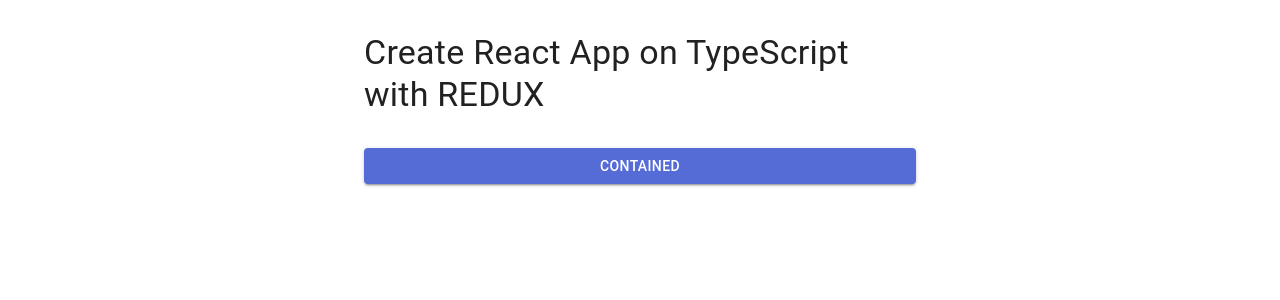
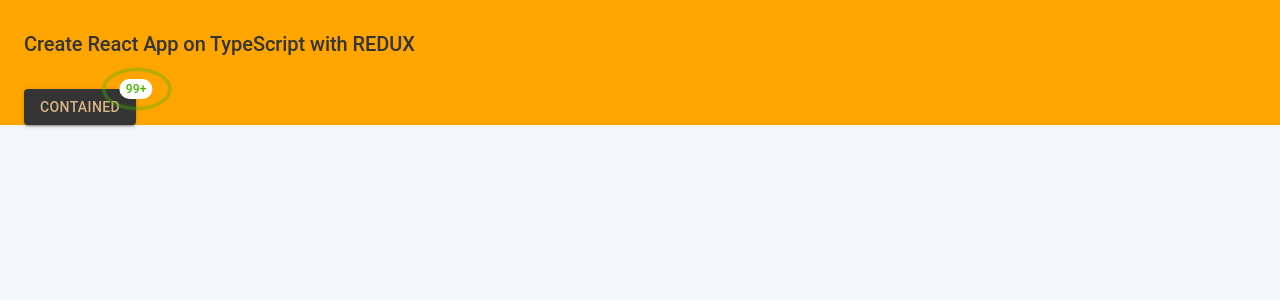
Before and after one commit to Pulatjon97/burak-react, a React (Create React App) app: page / in a window 1280 px wide. Shown: the top 300 px of the page. Built offline with nearby package versions, Linux system fonts and the light colour scheme.

Commit message:
fix: MUI customised integration

```diff
--- a/src/app/App.tsx
+++ b/src/app/App.tsx
@@ -4,15 +4,20 @@
 import Container from '@mui/material/Container';
 import { Box, Stack, Typography } from '@mui/material';
 import Button from '@mui/material/Button';
+import { RippleBadge } from './MaterialTheme/styled';
 function App() {
-  return  <Container maxWidth="sm">
+  return  <Container sx={{ backgroundColor: 'orange' }}>
     <Stack direction="column">
       <Box sx={{ my: 4 }}>
         <Typography variant="h4" component={"h4"}>
           Create React App on TypeScript with REDUX
         </Typography>
       </Box>
+      <Box>
+        <RippleBadge badgeContent={100}>
       <Button variant="contained">Contained</Button>
+        </RippleBadge>
+      </Box>
     </Stack>
   </Container>;
 }
--- /dev/null
+++ b/src/app/MaterialTheme/index.ts
@@ -0,0 +1,66 @@
+import { createTheme } from '@mui/material/styles';
+import { common } from '@mui/material/colors';
+import shadow from './shadow';
+import typography from './typography';
+import { maxWidth } from '@mui/system';
+
+/**
+ * LIGHT THEME (DEFAULT)
+ */
+const light = {
+	palette: {
+		type: 'light',
+		background: {
+			default: '#f8f8ff',
+			paper: common.white,
+		},
+		primary: {
+			contrastText: '#d7b586',
+			main: '#343434',
+		},
+		secondary: {
+			contrastText: '#343434',
+			main: '#d7b586',
+		},
+		text: {
+			primary: '#343434',
+			secondary: '#d7b586',
+			dark: common.black,
+		},
+	},
+	components: {
+		MuiContainer: {
+			styleOverrides: {
+				root: {
+					height: '100%',
+				},
+			},
+		},
+		MuiCssBaseline: {
+			styleOverrides: {
+				html: { height: '100%' },
+				body: { background: '#f4f6f8', height: '100%', minHeight: '100%' },
+			},
+		},
+	},
+	shadow,
+	typography,
+};
+
+// A custom theme for this app
+let theme = createTheme(light);
+theme = createTheme(theme, {
+	components: {
+		MuiContainer: {
+			styleOverrides: {
+				maxWidthLg: {
+					[theme.breakpoints.up('lg')]: {
+						maxWidth: '1300px',
+					},
+				},
+			},
+		},
+	},
+});
+
+export default theme;
--- /dev/null
+++ b/src/app/MaterialTheme/shadow.ts
@@ -0,0 +1,27 @@
+export default [
+	'none',
+	'0 0 0 1px rgba(63,63,68,0.05), 0 1px 2px 0 rgba(63,63,68,0.15)',
+	'0 0 1px 0 rgba(0,0,0,0.31), 0 2px 2px -2px rgba(0,0,0,0.25)',
+	'0 0 1px 0 rgba(0,0,0,0.31), 0 3px 4px -2px rgba(0,0,0,0.25)',
+	'0 0 1px 0 rgba(0,0,0,0.31), 0 3px 4px -2px rgba(0,0,0,0.25)',
+	'0 0 1px 0 rgba(0,0,0,0.31), 0 4px 6px -2px rgba(0,0,0,0.25)',
+	'0 0 1px 0 rgba(0,0,0,0.31), 0 4px 6px -2px rgba(0,0,0,0.25)',
+	'0 0 1px 0 rgba(0,0,0,0.31), 0 4px 8px -2px rgba(0,0,0,0.25)',
+	'0 0 1px 0 rgba(0,0,0,0.31), 0 5px 8px -2px rgba(0,0,0,0.25)',
+	'0 0 1px 0 rgba(0,0,0,0.31), 0 6px 12px -4px rgba(0,0,0,0.25)',
+	'0 0 1px 0 rgba(0,0,0,0.31), 0 7px 12px -4px rgba(0,0,0,0.25)',
+	'0 0 1px 0 rgba(0,0,0,0.31), 0 6px 16px -4px rgba(0,0,0,0.25)',
+	'0 0 1px 0 rgba(0,0,0,0.31), 0 7px 16px -4px rgba(0,0,0,0.25)',
+	'0 0 1px 0 rgba(0,0,0,0.31), 0 8px 18px -8px rgba(0,0,0,0.25)',
+	'0 0 1px 0 rgba(0,0,0,0.31), 0 9px 18px -8px rgba(0,0,0,0.25)',
+	'0 0 1px 0 rgba(0,0,0,0.31), 0 10px 20px -8px rgba(0,0,0,0.25)',
+	'0 0 1px 0 rgba(0,0,0,0.31), 0 11px 20px -8px rgba(0,0,0,0.25)',
+	'0 0 1px 0 rgba(0,0,0,0.31), 0 12px 22px -8px rgba(0,0,0,0.25)',
+	'0 0 1px 0 rgba(0,0,0,0.31), 0 13px 22px -8px rgba(0,0,0,0.25)',
+	'0 0 1px 0 rgba(0,0,0,0.31), 0 14px 24px -8px rgba(0,0,0,0.25)',
+	'0 0 1px 0 rgba(0,0,0,0.31), 0 16px 28px -8px rgba(0,0,0,0.25)',
+	'0 0 1px 0 rgba(0,0,0,0.31), 0 18px 30px -8px rgba(0,0,0,0.25)',
+	'0 0 1px 0 rgba(0,0,0,0.31), 0 20px 32px -8px rgba(0,0,0,0.25)',
+	'0 0 1px 0 rgba(0,0,0,0.31), 0 22px 34px -8px rgba(0,0,0,0.25)',
+	'0 0 1px 0 rgba(0,0,0,0.31), 0 24px 36px -8px rgba(0,0,0,0.25)',
+];
--- /dev/null
+++ b/src/app/MaterialTheme/styled.ts
@@ -0,0 +1,30 @@
+import { styled } from "@mui/material/styles";
+import Badge from "@mui/material/Badge";
+
+export const RippleBadge = styled(Badge)(({ theme }) => ({
+  "& .MuiBadge-badge": {
+    color: "#44b700",
+    background: "white",
+    "&::after": {
+      position: "absolute",
+      top: "-2px",
+      left: "-2px",
+      width: "120%",
+      height: "120%",
+      borderRadius: "50%",
+      animation: "ripple 1.2s infinite ease-in-out",
+      border: "2px solid currentColor",
+      content: '""',
+    },
+  },
+  "@keyframes ripple": {
+    "0%": {
+      transform: "scale(.8)",
+      opacity: 1,
+    },
+    "100%": {
+      transform: "scale(2.4)",
+      opacity: 0,
+    },
+  },
+}));
--- /dev/null
+++ b/src/app/MaterialTheme/typography.ts
@@ -0,0 +1,35 @@
+export default {
+	h1: {
+		fontWeight: 500,
+		fontSize: 35,
+		letterSpacing: '-0.24px',
+	},
+	h2: {
+		fontWeight: 500,
+		fontSize: 29,
+		letterSpacing: '-0.24px',
+	},
+	h3: {
+		fontWeight: 500,
+		fontSize: 24,
+		letterSpacing: '-0.06px',
+	},
+	h4: {
+		fontWeight: 500,
+		fontSize: 20,
+		letterSpacing: '-0.06px',
+	},
+	h5: {
+		fontWeight: 500,
+		fontSize: 16,
+		letterSpacing: '-0.05px',
+	},
+	h6: {
+		fontWeight: 500,
+		fontSize: 14,
+		letterSpacing: '-0.05px',
+	},
+	overline: {
+		fontWeight: 500,
+	},
+};
--- a/src/index.tsx
+++ b/src/index.tsx
@@ -6,8 +6,8 @@
 import reportWebVitals from "./reportWebVitals";
 import CssBaseline from "@mui/material/CssBaseline";
 import { ThemeProvider } from "@mui/material/styles";
-import theme from "./theme";
 import "./css/index.css";
+import theme from "./app/MaterialTheme";
 
 ReactDOM.render(
   <React.StrictMode>
--- a/src/theme.ts
+++ /dev/null
@@ -1,19 +0,0 @@
-import { createTheme } from "@mui/material/styles";
-import { red } from "@mui/material/colors";
-
-// A custom theme for this app
-const theme = createTheme({
-  palette: {
-    primary: {
-      main: "#556cd6",
-    },
-    secondary: {
-      main: "#19857b",
-    },
-    error: {
-      main: red.A400,
-    },
-  },
-});
-
-export default theme;
```
